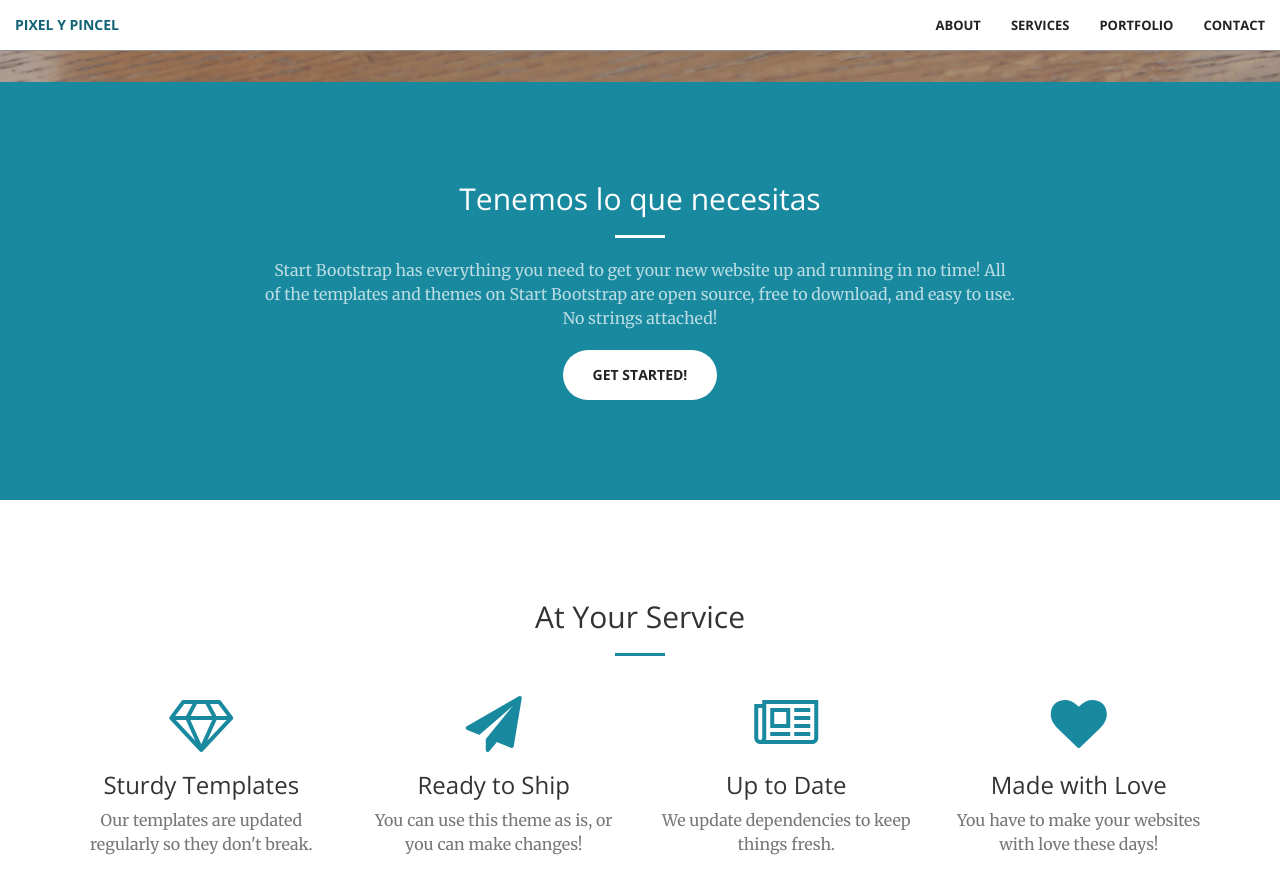
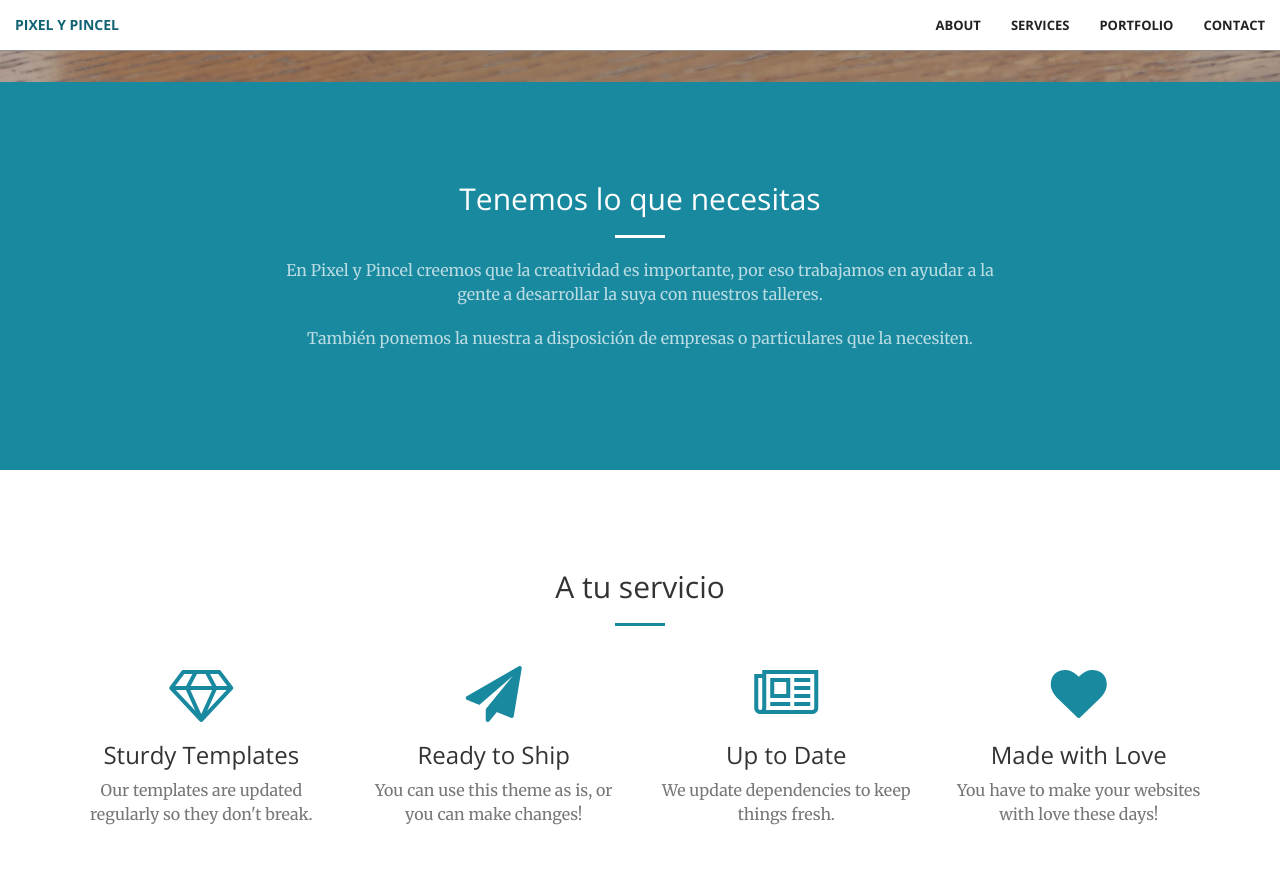
Before and after one commit to patrijoven/pixelypincel.github.io, a Jekyll site: the page built from index.html, in a window 1280 px wide and 900 px high, scrolled down 818 px. Shown: the top 894 px of the window. Built offline with Jekyll 4.4.1, drawn with Linux system fonts in a browser that asks for light colours.

Commit message:
Texto de "tenemos lo que necesitas"

```diff
--- a/_includes/call-to-action.html
+++ /dev/null
@@ -1,12 +0,0 @@
-<section class="bg-primary" id="about">
-    <div class="container">
-        <div class="row">
-            <div class="col-lg-8 col-lg-offset-2 text-center">
-                <h2 class="section-heading">Tenemos lo que necesitas</h2>
-                <hr class="light">
-                <p class="text-faded">Start Bootstrap has everything you need to get your new website up and running in no time! All of the templates and themes on Start Bootstrap are open source, free to download, and easy to use. No strings attached!</p>
-                <a href="#" class="btn btn-default btn-xl">Get Started!</a>
-            </div>
-        </div>
-    </div>
-</section>
--- a/_includes/services.html
+++ b/_includes/services.html
@@ -2,7 +2,7 @@
     <div class="container">
         <div class="row">
             <div class="col-lg-12 text-center">
-                <h2 class="section-heading">At Your Service</h2>
+                <h2 class="section-heading">A tu servicio</h2>
                 <hr class="primary">
             </div>
         </div>
--- /dev/null
+++ b/_includes/tenemos-lo-que-necesitas.html
@@ -0,0 +1,12 @@
+<section class="bg-primary" id="about">
+    <div class="container">
+        <div class="row">
+            <div class="col-lg-8 col-lg-offset-2 text-center">
+                <h2 class="section-heading">Tenemos lo que necesitas</h2>
+                <hr class="light">
+                <p class="text-faded">En Pixel y Pincel creemos que la creatividad es importante, por eso trabajamos en ayudar a la gente a desarrollar la suya con nuestros talleres.</p>
+                <p class="text-faded">También ponemos la nuestra a disposición de empresas o particulares que la necesiten.</p>
+            </div>
+        </div>
+    </div>
+</section>
--- a/_layouts/front.html
+++ b/_layouts/front.html
@@ -6,7 +6,7 @@
 <body id="page-top">
   {% include nav.html %}
   {% include cabecera.html %}
-  {% include call-to-action.html %}
+  {% include tenemos-lo-que-necesitas.html %}
   {% include services.html %}
   {% include portfolio.html %}
   {% include aside.html %}
```
